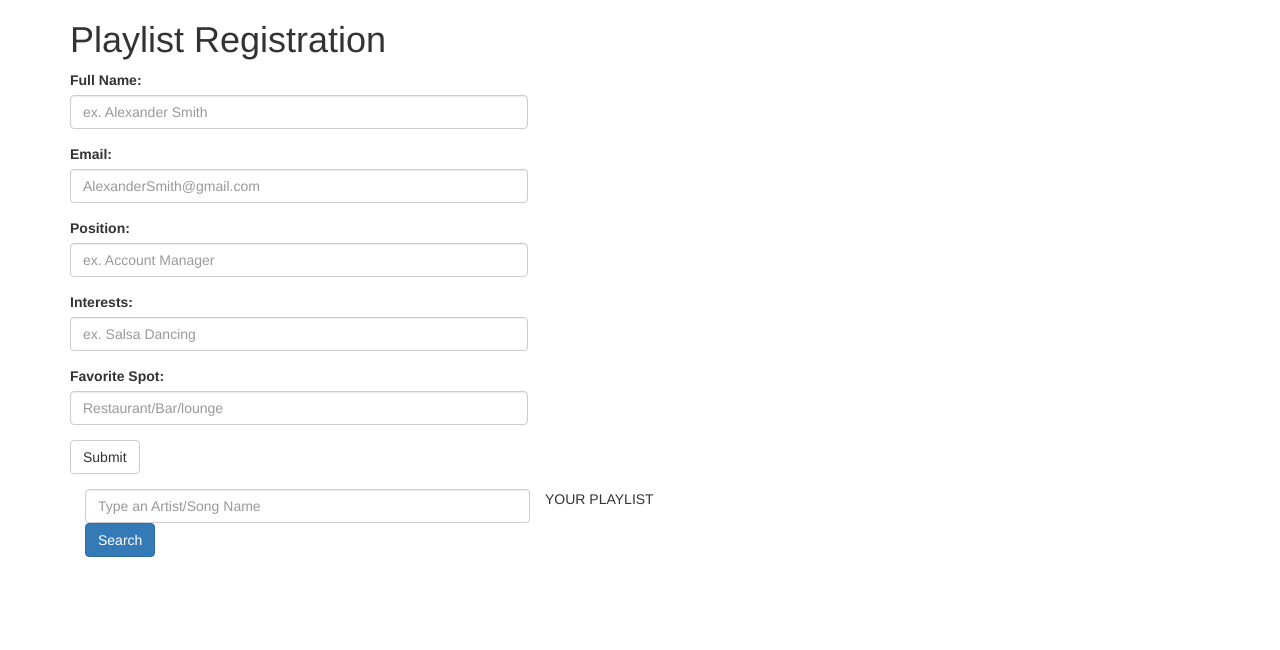
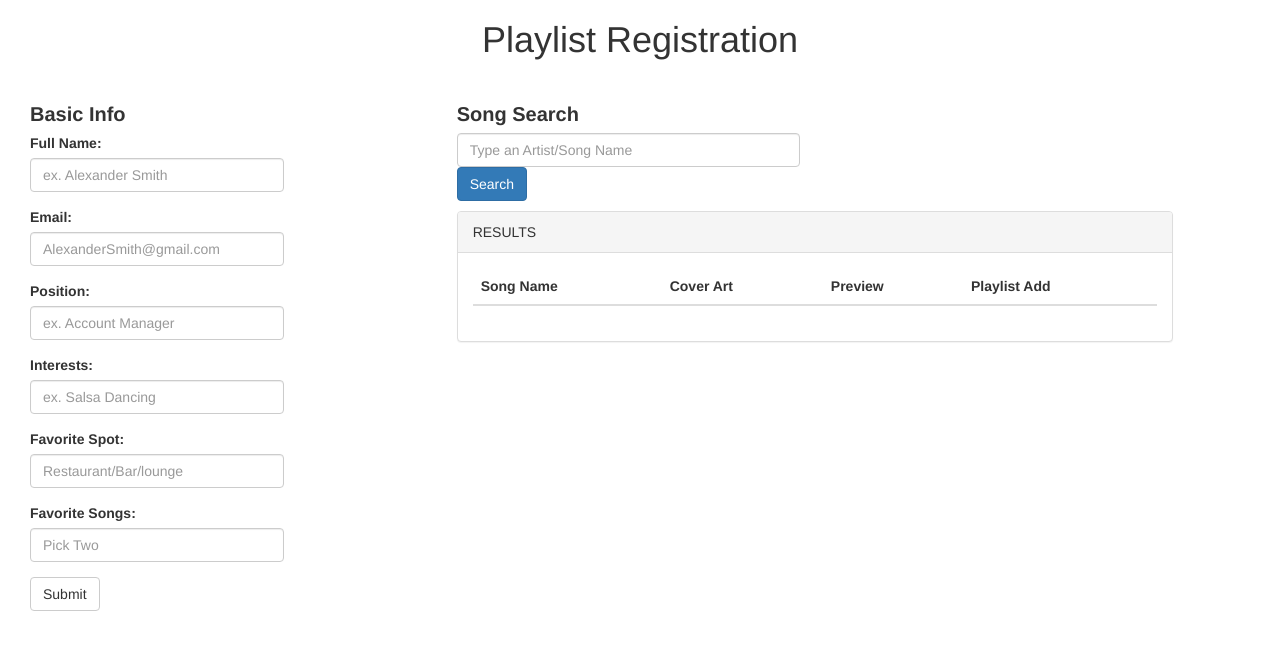
Before and after one commit to IshaniAmin/01-Project-Front-End-with-APIs, a PHP site: page /registration.html in a window 1280 px wide. Shown: the top 650 px of the page. Run offline with PHP 8.4, Linux system fonts and the light colour scheme; lists and menus that the app fills with data are empty; some libraries are stand-ins or nearby versions.

Commit message:
registration page edits

```diff
--- a/assets/css/registration.css
+++ b/assets/css/registration.css
@@ -1,14 +1,38 @@
-	.img {
-		width: 250px;
-		height: 250px;
+#body {
+	margin-top: 30px;
+}
+
+h1 {
+	text-align: center;
+}
+
+#idContainer {
+	margin-left: 15px;
+}
+
+#basic-info {
+	font-weight: bold;
+	font-size: 20px;
+}
+
+#search-song {
+	font-weight: bold;
+	font-size: 20px;
+}
+.img-rounded {
 	border-style: outset;
 }
 
-	.preveiw {
+/*.preveiw {
 	width: 250px;
 	height: 100px;
+}*/
+
+
+#results {
+	margin-top: 10px;
 }
 
-	.tracks {
-		display: inline;
+#track {
+	margin-bottom: 15px;
 }
--- a/assets/javascript/registration.js
+++ b/assets/javascript/registration.js
@@ -1,3 +1,16 @@
+var user_name = "";
+var user_email = "";
+var user_position = "";
+var user_profile_picture = "";
+var user_interest = "";
+var user_fav_spot = "";
+var user_fav_songs = [];
+
+var song_id = "";
+var song_name = "";
+var song_url = "";
+var song_picture = "";
+
 // Initialize Firebase
     var config = {
          apiKey: "AIzaSyARm7xKPSKNRunk49DwplrL7Sb3mA0wTa4",
@@ -11,29 +24,16 @@
     //Get a reference to the database service
     var database = firebase.database();
 
-
-var user_name = "";
-var user_email = "";
-var user_position = "";
-var user_profile_picture = "";
-var user_interest = "";
-var user_fav_spot = "";
-var user_fav_songs = [];
-
-var song_id = "";
-var song_name = "";
-var song_url = "";
-var song_picture = "";
-
 // Capture Button Click
 $("#submit-playlist").on("click", function(event) {
-	//change the id tags - use all your inputs
+
 	event.preventDefault();
 	name = $("#profile-name").val().trim();
 	email = $("#profile-email").val().trim();
 	position = $("#profile-position").val().trim();
 	interest = $("#profile-interests").val().trim();
 	fav_spot = $("#profile-fav-spot").val().trim();
+	fav_song = $("#profile-fav-song").val().trim();
 
 
 	// Code for the push
@@ -44,39 +44,33 @@ $("#submit-playlist").on("click", function(event) {
 			// user_profile_picture : profile,
 			user_interest : interest,
 			user_fav_spot: fav_spot,
-			// user_fav_songs: songs,
+			user_fav_songs: fav_song,
 	  	dateAdded: firebase.database.ServerValue.TIMESTAMP
 	});
+});
 
-	// database.ref('songs/').push({
-	// 	song_id: id,
-	// 	song_name: name,
-	// 	song_url: url,
-	// 	song_picture: picture
 
-	// })
-});
 
 $(document).ready( function() {
 
-	var songList = [];
+	// var songList = [];
 
-	function renderSongs(event) {
+	// function renderSongs(event) {
 
-		$(".table tbody").empty();
+	// 	$(".table tbody").empty();
 
-		for (var j=0; j < songList.length; j++) {
-		var songDiv = $("<tr class='item'>");
+	// 	for (var j=0; j < songList.length; j++) {
+	// 	var songDiv = $("<tr class='item'>");
 
-		var newAdd = $("<iframe class='song'>").attr("src", songList[j]).attr("frameborder", 0).attr("allowtransparency", true);
+	// 	var newAdd = $("<iframe class='song'>").attr("src", songList[j]).attr("frameborder", 0).attr("allowtransparency", true);
 
-		songDiv.append(newAdd);
+	// 	songDiv.append(newAdd);
 
-		$(".table tbody").prepend(songDiv);
+	// 	$(".table tbody").prepend(songDiv);
 
-		}
+	// 	}
 
-	}
+	// }
 
 	function displayResults(event) {
 
@@ -98,19 +92,18 @@ $(document).ready( function() {
         .done(function(response) {
 
         	console.log(response);
-        	var data = response.tracks;
-
-        	var tracks = $("<div>");
+        	var data = response.tracks
 
         	for(var i = 0; i < data.items.length; i++) {
+        	var tracks = $("<tr id='track'>");
 
-        		var name = "<br>" + data.items[i].name + "<br>";
+        		var songName = "<br>" + data.items[i].name + "<br>";
 
         		var albumArt = data.items[i].album.images[0].url;
 
-        		var image = $("<img class='img'>").attr("src", albumArt);
+        		var image = $("<img class='img-rounded' width='150px' height='150px'>").attr("src", albumArt);
         		var p = $("<p class='songInfo'>")
-        		p = name;
+        		p = songName;
 
         		var uri = data.items[i].uri;
 
@@ -120,11 +113,11 @@ $(document).ready( function() {
 
         		var playButton = $("<iframe class='preview'>").attr("src", preview).attr("frameborder", 1).attr("allowtransparency", true);
 
-        		var playlistAdd = $("<button class='add'>").text("Add To Playlist");
+        		var playlistAdd = $("<button type='button' class='add'>").text("Add To Playlist");
 
-        		tracks.append(name);
+        		tracks.append("<td class='col-md-2'>" + songName + "</td>");
         		tracks.append(image);
-        		tracks.append(playButton);
+        		tracks.append("<td class='col-md-5'>" + playButton);
         		tracks.append(playlistAdd);
 
         		// $(".song").on("load", function preventAutoPlay(event) {
@@ -132,18 +125,18 @@ $(document).ready( function() {
         		// 	audio.pause()
         		// })
 
-        		$("#results").prepend(tracks);
+        		$(".table tbody").prepend(tracks);
         	}
 
 
-        function playPreview(snd) {
-        	audio = new Audio(snd)
-        	audio.play();
-        }
+        // function playPreview(snd) {
+        // 	audio = new Audio(snd)
+        // 	audio.play();
+        // }
 
-        function pausePreview(snd) {
-        	audio.pause();
-        }
+        // function pausePreview(snd) {
+        // 	audio.pause();
+        // }
 
         // $(".img").on("click", function() {
 
@@ -158,24 +151,31 @@ $(document).ready( function() {
 	       //   	if(preview =! "") {
 	       //   		$(".img").on("click", ".img", pausePreview)
 	       //   	}
+	    // Playlist add button
+		$(".add").on("click", function () {
 
-	     $(".add").on("click", function (event) {
-	     	event.preventDefault();
+				var index = ($(this).index('.add'));
+				console.log(index)
+				id = data.items[index].id;
+				url = data.items[index].external_urls.spotify;
+				name = data.items[index].name;
 
-	     	var index = ($(this).index('.add'));
+				picture = data.items[index].album.images[0].url;
 
-	     	var uri = data.items[index].uri;
+				// Code for the push
+				database.ref('songs/').push({
+					song_id: id,
+					song_name: name,
+					song_url: url,
+					song_picture: picture
 
-	     	var track = "https://embed.spotify.com/?uri=" + uri;
-	     	songList.push(track);
-	     	renderSongs();
-	     	$("form")[0].reset();
-	     	$("#results").empty();
-
-	     	})
+				})
+			});
 
         })
      }
 
-	$(document).on("click", ".btn", displayResults);
+$(document).on("click", "#search", displayResults);
+
+
 });
--- a/registration.html
+++ b/registration.html
@@ -2,8 +2,10 @@
 <html lang="en">
 <head>
 	<meta charset="utf-8">
+	<meta http-equiv="X-UA-Compatible" content="IE=edge">
+	<meta name="viewport" content="width=device-width, initial-scale=1">
 	<title>Registration</title>
-	<link rel="stylesheet" type="text/css" src="assets/css/registration.css">
+	<link rel="stylesheet" type="text/css" href="assets/css/registration.css">
 	<link rel="stylesheet" href="https://maxcdn.bootstrapcdn.com/bootstrap/3.3.7/css/bootstrap.min.css">
 	<script src="https://ajax.googleapis.com/ajax/libs/jquery/1.12.4/jquery.min.js"></script>
 </head>
@@ -11,56 +13,74 @@
 	<div class="container" style="background-color: white;">
 		<h1>Playlist Registration</h1>
 	</div>
-
-	<div class="container">
+<div id="body">
+	<div class="container col-lg-4" id="idContainer">
+		<label id="basic-info">Basic Info</label>
 		<div class="form-group row">
-			<div class="col-md-5">
+			<div class="col-md-8">
 			  <label>Full Name:</label>
 			    <input id="profile-name" class="form-control" type="text" placeholder="ex. Alexander Smith">
 			</div>
 		</div>
 		<div class="form-group row">
-			<div class="col-md-5">
+			<div class="col-md-8">
 			  <label>Email:</label>
 			    <input class="form-control" type="email" placeholder="AlexanderSmith@gmail.com" id="profile-email">
 			</div>
 		</div>
 		<div class="form-group row">
-			<div class="col-md-5">
+			<div class="col-md-8">
 			  <label>Position:</label>
 			    <input id="profile-position" class="form-control" type="text" placeholder="ex. Account Manager">
 			</div>
 		</div>
 		<div class="form-group row">
-			<div class="col-md-5">
+			<div class="col-md-8">
 			  <label>Interests:</label>
 			    <input id="profile-interests" class="form-control" type="text" placeholder="ex. Salsa Dancing">
 			</div>
 		</div>
 		<div class="form-group row">
-			<div class="col-md-5">
+			<div class="col-md-8">
 			  <label>Favorite Spot:</label>
 			    <input id="profile-fav-spot" class="form-control" type="text" placeholder="Restaurant/Bar/lounge">
+			</div>
+		</div>
+		<div class="form-group row">
+			<div class="col-md-8">
+			  <label>Favorite Songs:</label>
+			    <input id="profile-fav-song" class="form-control" type="text" placeholder="Pick Two">
 			</div>
 		</div>
 		<div class="form-group">
 		    <input id="submit-playlist" class="btn btn-default" type="submit" value="Submit">
 		  </div>
-
-	<div>
+	</div>
+	<div class="container col-lg-7">
+		<div class="row">
 		<form id="search-form">
-			<div class="col-md-5">
+				<div class="col-md-6">
+				<label id="search-song">Song Search</label>
 		        <input type="text" id="query" value="" class="form-control" placeholder="Type an Artist/Song Name"/>
 		        <input type="submit" id="search" class="btn btn-primary" value="Search" />
 		        </div>
 		</form>
-	    <div id="results"></div>
 		</div>
-	    <div class="containerList">
+		<div id="results">
+
+		   	<div class="panel panel-default">
+		   		<div class="panel-heading" id="searchpar">RESULTS</div>
+		   		<div class="panel-body">
 					<table class="table">
 					    <thead class="thead-inverse">
-		      <tr>YOUR PLAYLIST</tr>
+					    	<tr>
+					    	<th>Song Name</th>
+					    	<th>Cover Art</th>
+					    	<th>Preview</th>
+					    	<th>Playlist Add</th>
+
 					    </thead>
+
 					    <tbody id="display">
 
 					    <!--          all the <th> contents that are generated below go in here-->
@@ -68,7 +88,13 @@
 					    </tbody>
 					</table>
 				</div>
+
 			</div>
+		</div>
+	</div>
+</div>
+
+
 <script src="https://www.gstatic.com/firebasejs/3.6.4/firebase.js"></script>
 <script src="https://code.jquery.com/jquery.js"></script>
 <script type="text/javascript" src="assets/javascript/registration.js"></script>
```
Lines whose indentation alone changed are shown as unchanged.
